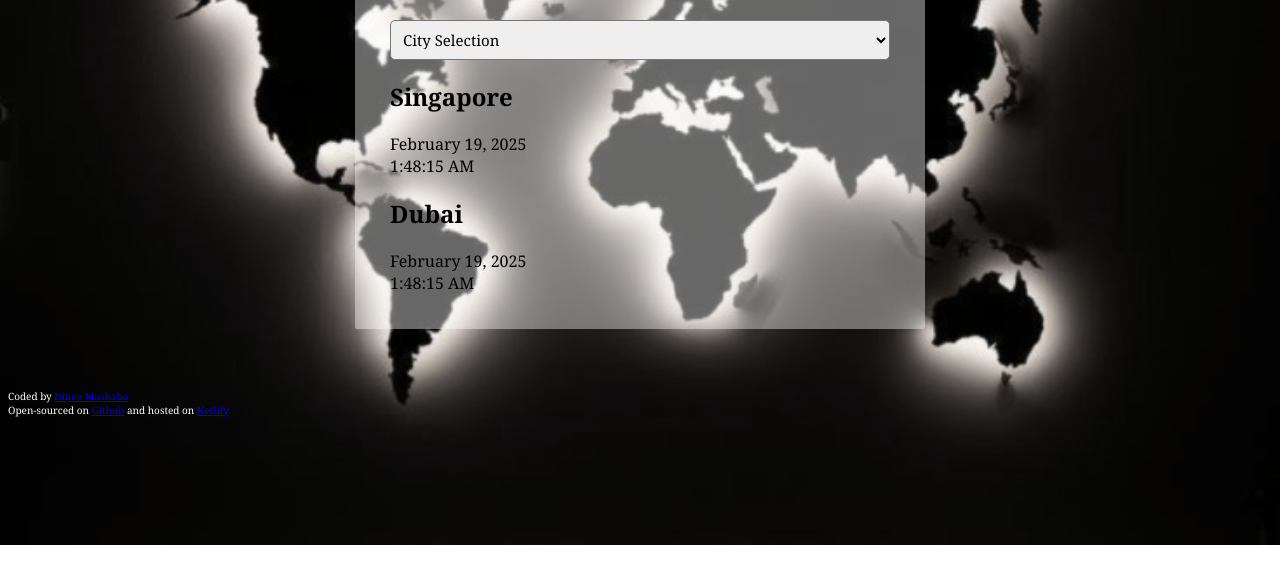
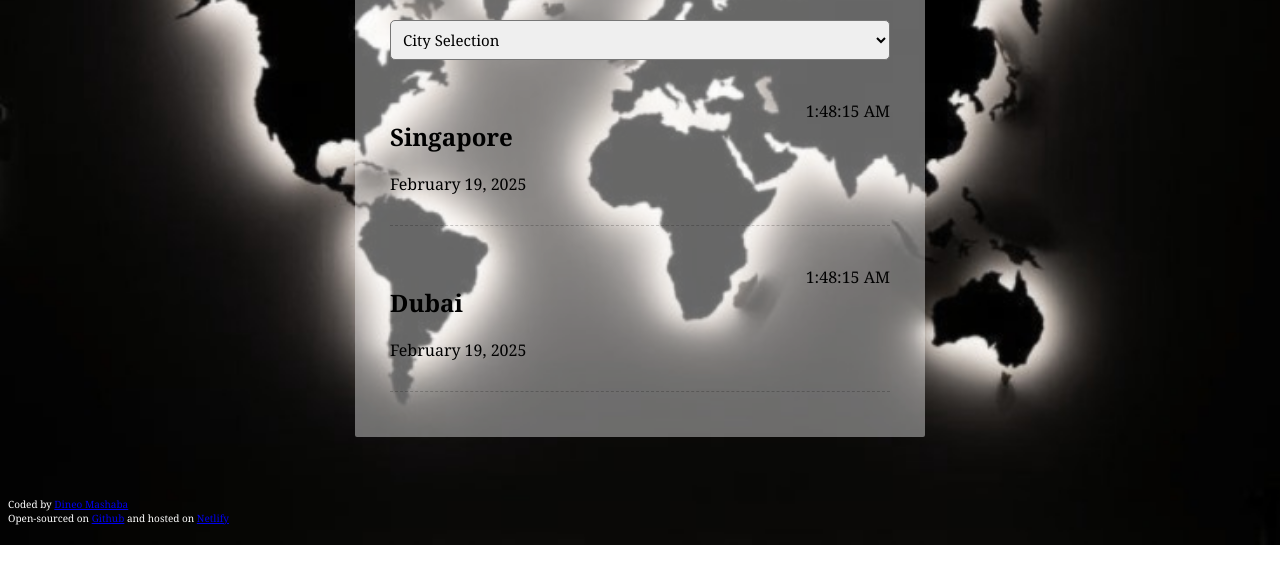
Before and after one commit to dineo-matla/World-Clock-Pro, a plain HTML site: page index.html in a window 1280 px wide. Shown: the part 169-752 px from the top of the page. Drawn offline with Linux system fonts and the light colour scheme.

Commit message:
Update to index.html and styles.css

```diff
--- a/index.html
+++ b/index.html
@@ -23,14 +23,18 @@
         <option value="auckland">Auckland</option>
         <option value="new delhi">New Delhi</option>
       </select>
-      <div class="cities" id="cities">
-        <h2>Singapore</h2>
-        <div class="date">February 19, 2025</div>
+      <div class="cities">
+        <div>
+          <h2>Singapore</h2>
+          <div class="date">February 19, 2025</div>
+        </div>
         <div class="time">1:48:15 AM</div>
       </div>
       <div class="cities" id="cities">
-        <h2>Dubai</h2>
-        <div class="date">February 19, 2025</div>
+        <div>
+          <h2>Dubai</h2>
+          <div class="date">February 19, 2025</div>
+        </div>
         <div class="time">1:48:15 AM</div>
       </div>
     </div>
--- a/styles.css
+++ b/styles.css
@@ -28,6 +28,14 @@ select {
   font-family: "Noto Serif", serif;
 }
 
+.cities {
+  display: flex;
+  margin: 10px 0;
+  justify-content: space-between;
+  padding: 30px 0;
+  border-bottom: 1px dashed rgba(0, 0, 0, 0.2);
+}
+
 footer {
   font-size: 10px;
   color: #fff;
```
